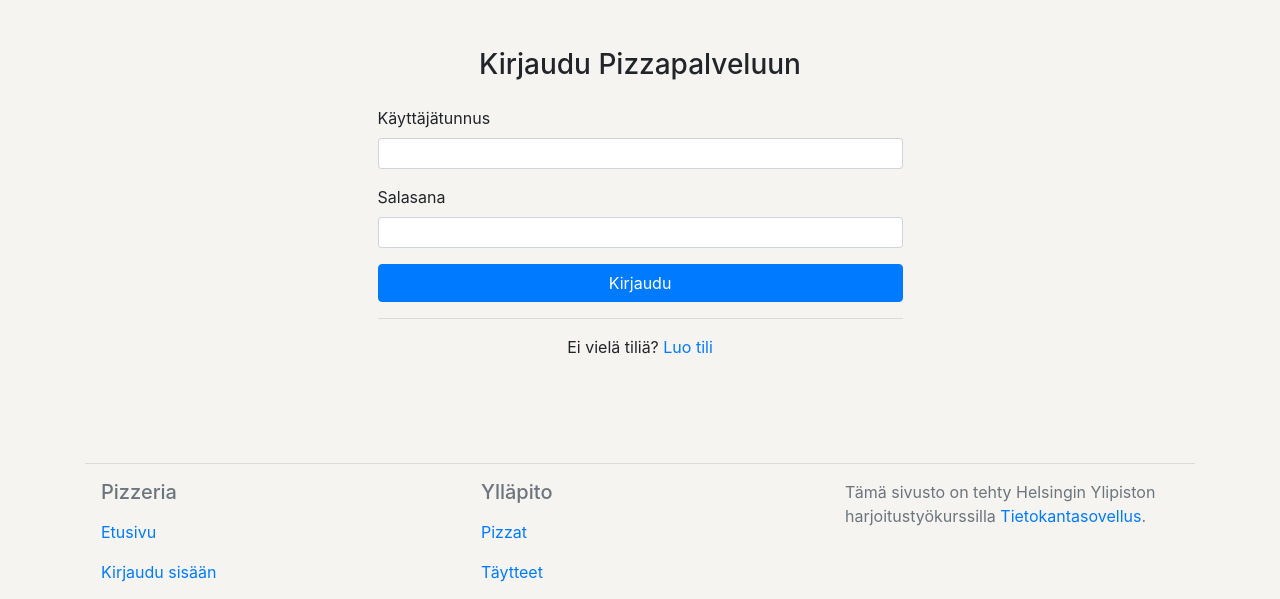
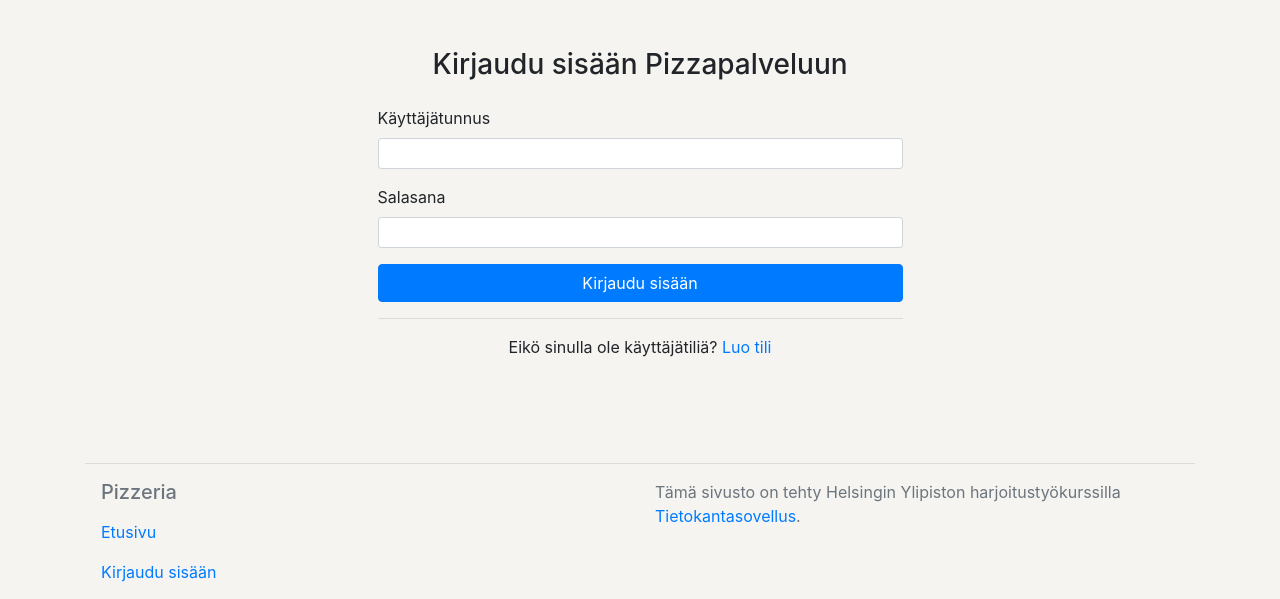
Before and after one commit to juissijohtaja/Pizzapalvelu, a Flask app: page /auth/login/ in a window 1280 px wide. Shown: the part 56-655 px from the top of the page. Run offline with Flask 2, Linux system fonts and the light colour scheme; some libraries are stand-ins or nearby versions; some web fonts are replaced.

Commit message:
forms layout

```diff
--- a/application/templates/auth/loginform.html
+++ b/application/templates/auth/loginform.html
@@ -13,7 +13,7 @@
         </div>
       {% endif %}
       <h3 class="text-center">
-        Kirjaudu Pizzapalveluun
+        Kirjaudu sisään Pizzapalveluun
       </h3>
       <form method="POST" action="{{ url_for('auth_login') }}" class="mt-4">
         <div class="form-group">
@@ -24,10 +24,10 @@
           {{ form.password.label }}
           {{ form.password }}
         </div>
-        <button type="submit" class="btn btn-primary btn-block">Kirjaudu</button>
+        <button type="submit" class="btn btn-primary btn-block">Kirjaudu sisään</button>
       </form>
       <hr>
-      <p class="text-center">Ei vielä tiliä? <a href="{{ url_for('auth_signup') }}">Luo tili</a></p>
+      <p class="text-center">Eikö sinulla ole käyttäjätiliä? <a href="{{ url_for('auth_signup') }}">Luo tili</a></p>
     </div>
   </div>
 </div>
--- a/application/templates/auth/signupform.html
+++ b/application/templates/auth/signupform.html
@@ -39,7 +39,7 @@
         <button type="submit" class="btn btn-primary btn-block">Luo tili</button>
       </form>
       <hr>
-      <p class="text-center">Onko sinulla jo tili? <a href="{{ url_for('auth_login') }}">Kirjaudu</a></p>
+      <p class="text-center">Onko sinulla käyttäjätili? <a href="{{ url_for('auth_login') }}">Kirjaudu sisään</a></p>
     </div>
   </div>
 </div>
--- a/application/templates/layout.html
+++ b/application/templates/layout.html
@@ -3,7 +3,7 @@
     <head>
       <meta charset="utf-8">
       <title>Pizzeria</title>
-      <link rel="stylesheet" href="https://maxcdn.bootstrapcdn.com/bootstrap/4.0.0/css/bootstrap.min.css" integrity="sha384-Gn5384xqQ1aoWXA+058RXPxPg6fy4IWvTNh0E263XmFcJlSAwiGgFAW/dAiS6JXm" crossorigin="anonymous">
+      <link rel="stylesheet" href="https://stackpath.bootstrapcdn.com/bootstrap/4.4.1/css/bootstrap.min.css" integrity="sha384-Vkoo8x4CGsO3+Hhxv8T/Q5PaXtkKtu6ug5TOeNV6gBiFeWPGFN9MuhOf23Q9Ifjh" crossorigin="anonymous">
       <link rel="stylesheet" href="https://use.fontawesome.com/releases/v5.7.0/css/all.css" integrity="sha384-lZN37f5QGtY3VHgisS14W3ExzMWZxybE1SJSEsQp9S+oqd12jhcu+A56Ebc1zFSJ" crossorigin="anonymous">
       <link rel="stylesheet" href="{{ url_for('static', filename='css/main.css') }}">
     </head>
@@ -73,6 +73,7 @@
                 <a class="nav-link disabled" href="#">Ostoskori</a>
               </nav>
             </div>
+            {% if current_user.username == "juissi" or current_user.username == "teppo" %}
               <div class="col">
                 <nav class="nav flex-column">
                   <h5 class="pl-3">Ylläpito</h5>
@@ -82,6 +83,7 @@
                   <a class="nav-link disabled" href="#">Tilaukset</a>
                 </nav>
               </div>
+            {% endif %}
             <div class="col">
               <p>Tämä sivusto on tehty Helsingin Ylipiston harjoitustyökurssilla <a href="https://materiaalit.github.io/tsoha-20/">Tietokantasovellus</a>.</p>
             </div>
@@ -89,8 +91,8 @@
         </div>
       </footer>
 
-      <script src="https://code.jquery.com/jquery-3.2.1.slim.min.js" integrity="sha384-KJ3o2DKtIkvYIK3UENzmM7KCkRr/rE9/Qpg6aAZGJwFDMVNA/GpGFF93hXpG5KkN" crossorigin="anonymous"></script>
-      <script src="https://cdnjs.cloudflare.com/ajax/libs/popper.js/1.12.9/umd/popper.min.js" integrity="sha384-ApNbgh9B+Y1QKtv3Rn7W3mgPxhU9K/ScQsAP7hUibX39j7fakFPskvXusvfa0b4Q" crossorigin="anonymous"></script>
-      <script src="https://maxcdn.bootstrapcdn.com/bootstrap/4.0.0/js/bootstrap.min.js" integrity="sha384-JZR6Spejh4U02d8jOt6vLEHfe/JQGiRRSQQxSfFWpi1MquVdAyjUar5+76PVCmYl" crossorigin="anonymous"></script>
+      <script src="https://code.jquery.com/jquery-3.4.1.slim.min.js" integrity="sha384-J6qa4849blE2+poT4WnyKhv5vZF5SrPo0iEjwBvKU7imGFAV0wwj1yYfoRSJoZ+n" crossorigin="anonymous"></script>
+      <script src="https://cdn.jsdelivr.net/npm/popper.js@1.16.0/dist/umd/popper.min.js" integrity="sha384-Q6E9RHvbIyZFJoft+2mJbHaEWldlvI9IOYy5n3zV9zzTtmI3UksdQRVvoxMfooAo" crossorigin="anonymous"></script>
+      <script src="https://stackpath.bootstrapcdn.com/bootstrap/4.4.1/js/bootstrap.min.js" integrity="sha384-wfSDF2E50Y2D1uUdj0O3uMBJnjuUD4Ih7YwaYd1iqfktj0Uod8GCExl3Og8ifwB6" crossorigin="anonymous"></script>
     </body>
   </html>
--- a/application/users/forms.py
+++ b/application/users/forms.py
@@ -6,7 +6,7 @@ class UserEditForm(FlaskForm):
     phone = IntegerField("Puhelinnumero", render_kw={'class':'form-control form-control-sm'})
     address = StringField("Osoite", [validators.Length(min=2)], render_kw={'class':'form-control form-control-sm'})
     username = StringField("Käyttäjätunnus", [validators.Length(min=2)], render_kw={'class':'form-control form-control-sm'})
-    password = PasswordField("Salasana", [validators.Length(min=2)], render_kw={'class':'form-control form-control-sm'})
+    password = StringField("Salasana", [validators.Length(min=2)], render_kw={'class':'form-control form-control-sm'})
 
     class Meta:
         csrf = False
```
Lines whose indentation alone changed are shown as unchanged.
